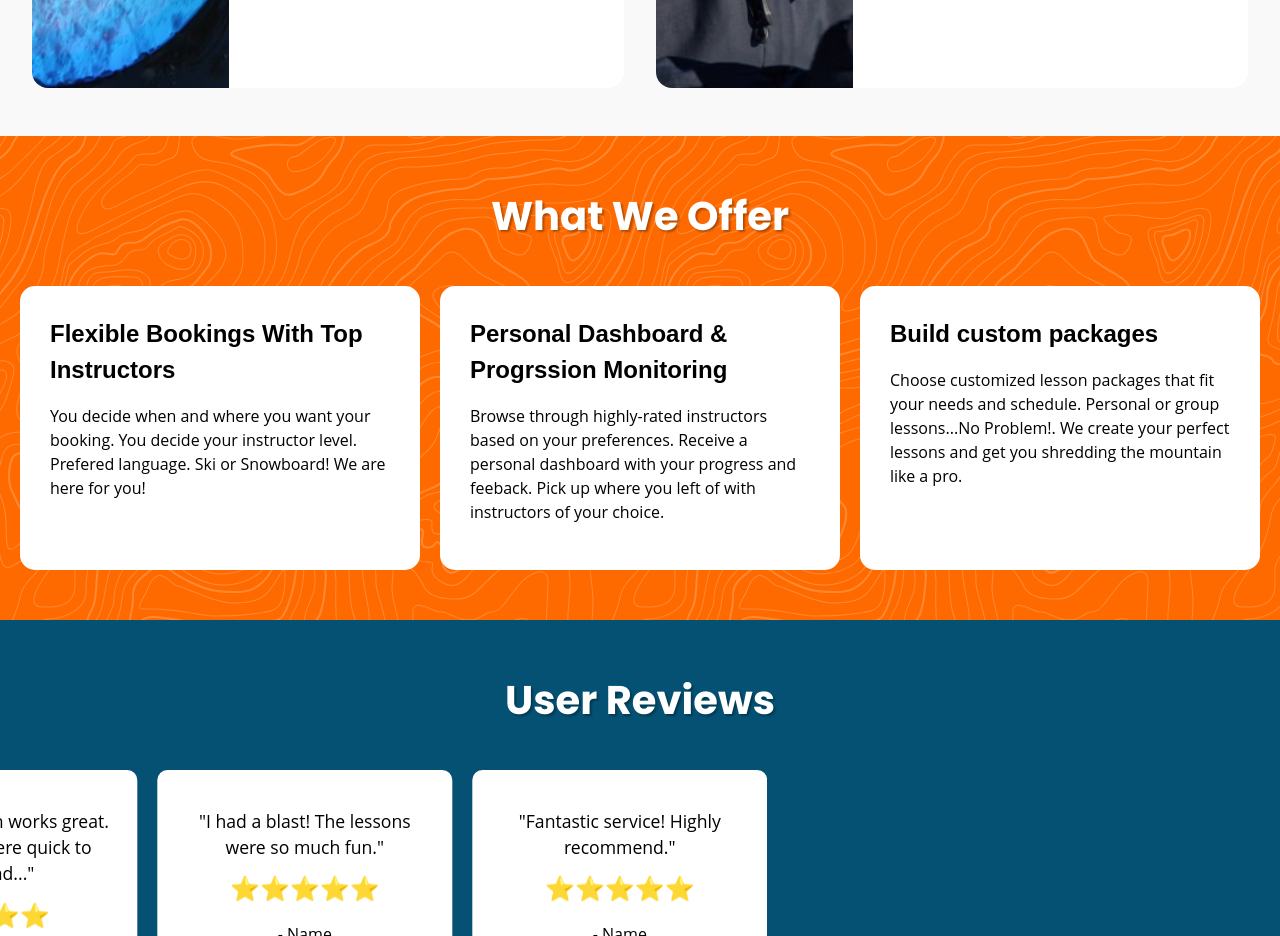
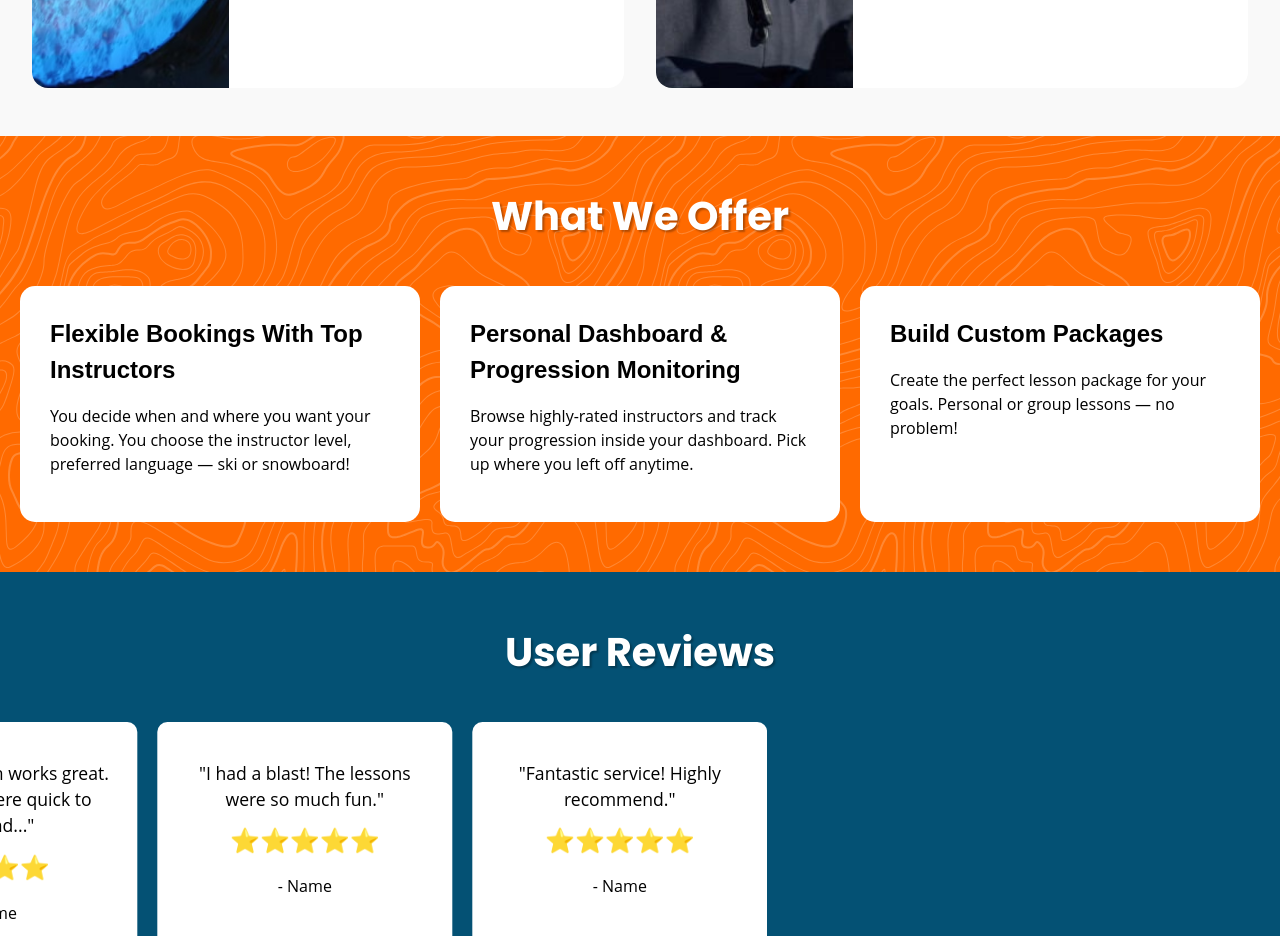
Before and after one commit to Lukearmstrong2201/SnowPro_connect, a React (Vite) app: page / in a window 1280 px wide. Shown: the part 1200-2136 px from the top of the page. Built offline with nearby package versions, Linux system fonts and the light colour scheme; no server answers.

Commit message:
add reusable component for feature section

```diff
--- /dev/null
+++ b/src/components/FeatureCard.jsx
@@ -0,0 +1,8 @@
+export default function FeatureCard({ title, description }) {
+  return (
+    <div className="feature-card">
+      <h3>{title}</h3>
+      <p>{description}</p>
+    </div>
+  );
+}
--- /dev/null
+++ b/src/components/FeaturesSection.jsx
@@ -0,0 +1,37 @@
+import FeatureCard from "./FeatureCard";
+
+const featureList = [
+  {
+    title: "Flexible Bookings With Top Instructors",
+    description:
+      "You decide when and where you want your booking. You choose the instructor level, preferred language — ski or snowboard!",
+  },
+  {
+    title: "Personal Dashboard & Progression Monitoring",
+    description:
+      "Browse highly-rated instructors and track your progression inside your dashboard. Pick up where you left off anytime.",
+  },
+  {
+    title: "Build Custom Packages",
+    description:
+      "Create the perfect lesson package for your goals. Personal or group lessons — no problem!",
+  },
+];
+
+export default function FeaturesSection() {
+  return (
+    <section className="features-section">
+      <h2 className="section-title">What We Offer</h2>
+
+      <div className="features">
+        {featureList.map((feature, i) => (
+          <FeatureCard
+            key={i}
+            title={feature.title}
+            description={feature.description}
+          />
+        ))}
+      </div>
+    </section>
+  );
+}
--- a/src/pages/Homepage.jsx
+++ b/src/pages/Homepage.jsx
@@ -3,6 +3,7 @@ import "../styles/Homepage.css";
 import visionImg from "../assets/vision.avif";
 import missionImg from "../assets/mission.jpg";
 import ReviewsSection from "../components/ReviewSection";
+import FeaturesSection from "../components/FeaturesSection";
 import Wave from "../components/Wave";
 
 export default function Homepage() {
@@ -63,36 +64,9 @@ export default function Homepage() {
         </div>
       </section>
 
-      <section className="features-section">
-        <h2 className="section-title">What We Offer</h2>
-        <div className="features">
-          <div className="feature-card">
-            <h3>Flexible Bookings With Top Instructors</h3>
-            <p>
-              You decide when and where you want your booking. You decide your
-              instructor level. Prefered language. Ski or Snowboard! We are here
-              for you!
-            </p>
-          </div>
-          <div className="feature-card">
-            <h3>Personal Dashboard & Progrssion Monitoring</h3>
-            <p>
-              Browse through highly-rated instructors based on your preferences.
-              Receive a personal dashboard with your progress and feeback. Pick
-              up where you left of with instructors of your choice.
-            </p>
-          </div>
-          <div className="feature-card">
-            <h3>Build custom packages</h3>
-            <p>
-              Choose customized lesson packages that fit your needs and
-              schedule. Personal or group lessons...No Problem!. We create your
-              perfect lessons and get you shredding the mountain like a pro.
-            </p>
-          </div>
-        </div>
-      </section>
-
+      {/* Feature Section */}
+      <FeaturesSection />
+      {/* Review Section */}
       <ReviewsSection />
       <Wave></Wave>
     </div>
```
